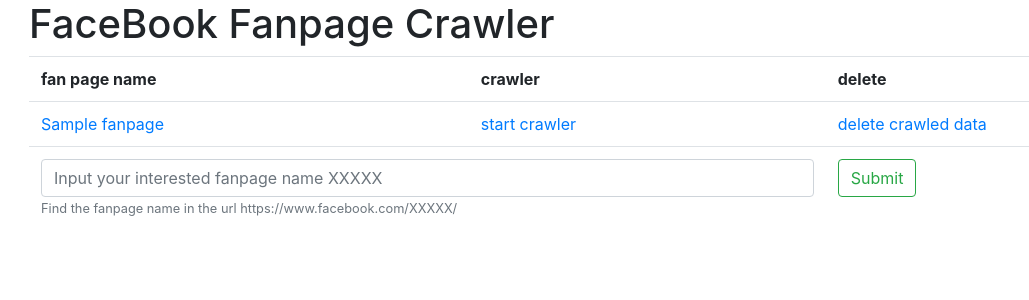
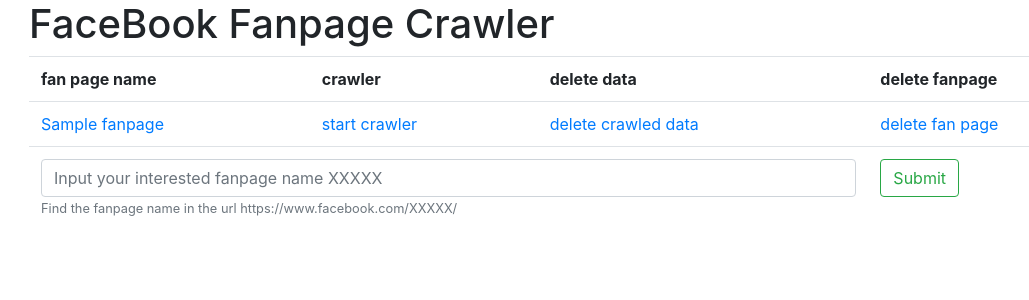
Before and after one commit to ToDSung/first_django, a Django app: page /crawls/ in a window 1280 px wide. Shown: the top 300 px of the page, without its empty margins (56-1085 px from the left). Run offline with Django 3.2, Linux system fonts and the light colour scheme; tables that the repository leaves empty hold one stand-in row (values such as "Sample post"); some libraries are stand-ins or nearby versions.

Commit message:
Add add fan page function

```diff
--- a/crawls/templates/crawls/index.html
+++ b/crawls/templates/crawls/index.html
@@ -12,19 +12,21 @@
                 <tr>
                     <th>fan page name</th>
                     <th>crawler </th>
-                    <th>delete </th>
+                    <th>delete data </th>
+                    <th>delete fanpage</th>
                 </tr>
             {% for fanpage in fanpage_list %}
                 <tr>
                     <td><a href="{% url 'crawls:detail' fanpage.id %}">{{ fanpage.name }}</a></td>
                     <td><a href="{% url 'crawls:crawl' fanpage.id %}">start crawler</a></td>
-                    <td><a href="{% url 'crawls:delete' fanpage.id %}">delete crawled data</a></td>
+                    <td><a href="{% url 'crawls:delete_crawled_data' fanpage.id %}">delete crawled data</a></td>
+                    <td><a href="{% url 'crawls:delete_fanpage' fanpage.id %}">delete fan page</a></td>
                 </tr>
             {% endfor %}
                 <form action="{% url 'crawls:add' %}" method="POST">
                     {% csrf_token %}
                     <tr>
-                        <td colspan="2"><input type="text" class="form-control" name="name" placeholder="Input your interested fanpage name XXXXX">
+                        <td colspan="3"><input type="text" class="form-control" name="name" placeholder="Input your interested fanpage name XXXXX">
                         <small class="form-text text-muted">Find the fanpage name in the url https://www.facebook.com/XXXXX/  </small>
                         </td>
 
--- a/crawls/urls.py
+++ b/crawls/urls.py
@@ -9,5 +9,6 @@ urlpatterns = [
     path('add', views.add, name='add'),
     path('<int:pk>', views.DetailView.as_view(), name='detail'),
     path('<int:fanpage_id>/crawl', views.crawl, name='crawl'),
-    path('<int:fanpage_id>/delete', views.delete, name='delete'),
+    path('<int:fanpage_id>/delete', views.delete_crawled_data, name='delete_crawled_data'),
+    path('<int:fanpage_id>/delete2', views.delete_fanpage, name='delete_fanpage')
     ]
--- a/crawls/views.py
+++ b/crawls/views.py
@@ -33,7 +33,7 @@ def add(request):
             FanPage.save
             fanpage_list = FanPage.objects.all()
             return HttpResponseRedirect('/crawls/')
-        return HttpResponse ("The exist data have already deleted")
+        return HttpResponse ("The input data type doesn't supported")
         #return HttpResponseRedirect('/fanpage/' + str(new_article.pk))
 
 
@@ -46,6 +46,11 @@ def crawl(request, fanpage_id):
     Article.save
     return HttpResponseRedirect('/crawls/')
 
-def delete(request, fanpage_id):
+def delete_crawled_data(request, fanpage_id):
     Article.objects.filter(fanpage_id=fanpage_id).delete()
     return HttpResponseRedirect('/crawls/')
+
+def delete_fanpage(request, fanpage_id):
+    print(fanpage_id)
+    FanPage.objects.filter(id=fanpage_id).delete()
+    return HttpResponseRedirect('/crawls/')
```
